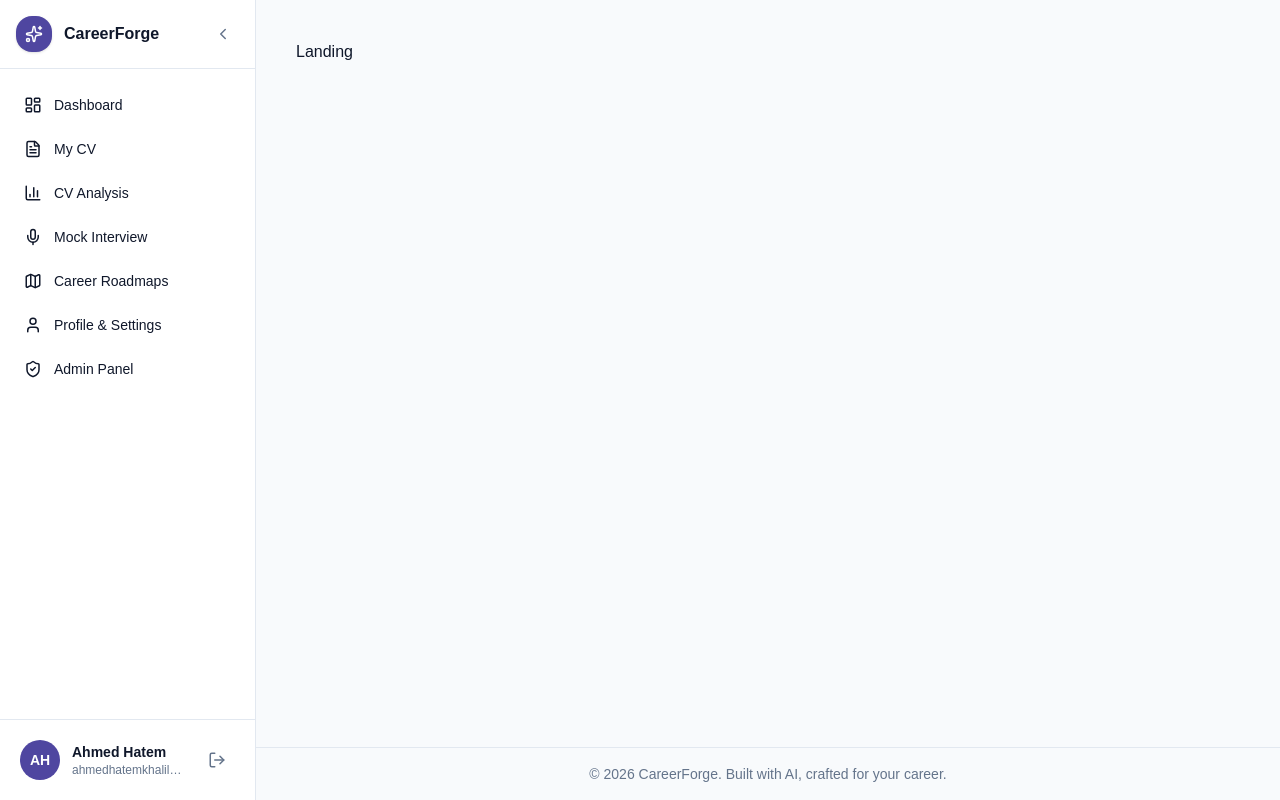
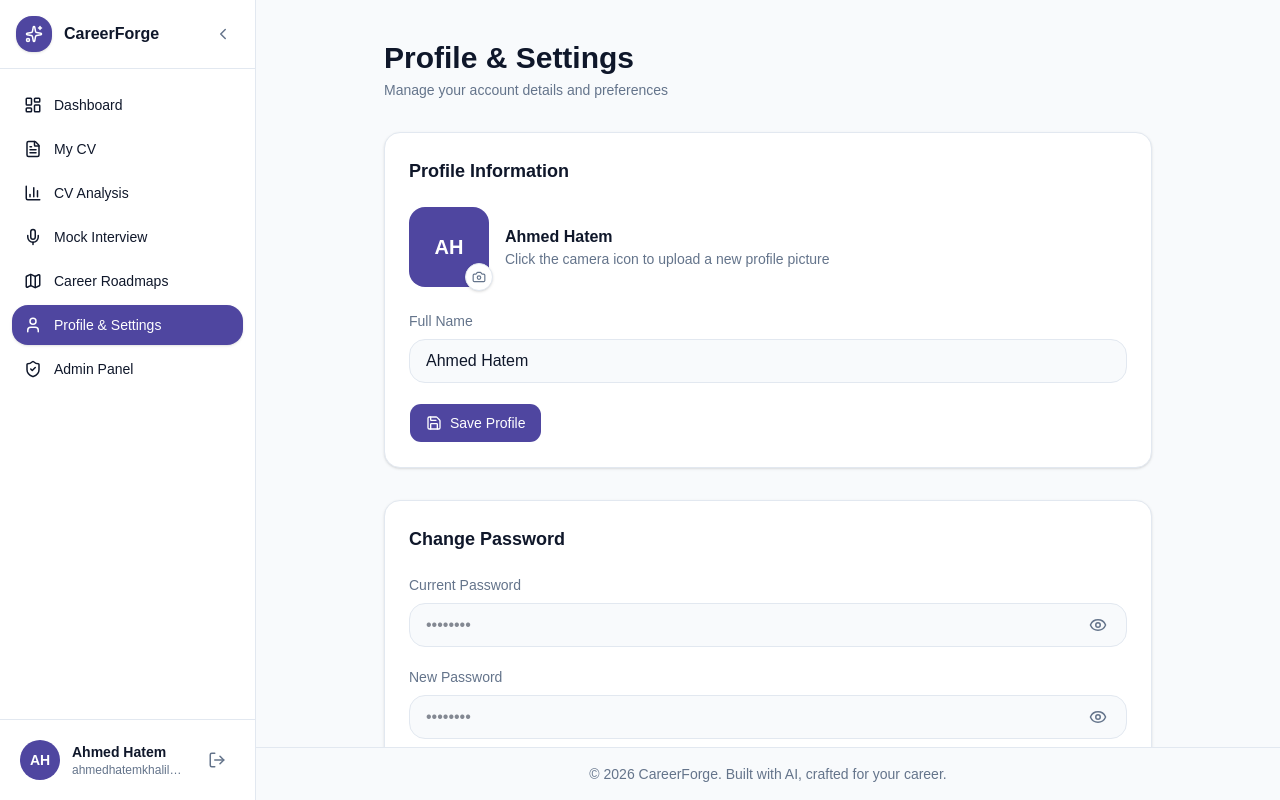
Before and after one commit to ahmedhatemkhalil/CareerForge, a React (Vite) app in the folder frontend/: page /profile in a window 1280 px wide. Before the commit this address led to /. Built offline with nearby package versions, Linux system fonts and the light colour scheme; no server answers.

Commit message:
feat: complete profile page UI, backend integration in progress

```diff
--- a/frontend/src/AppRouter.jsx
+++ b/frontend/src/AppRouter.jsx
@@ -7,6 +7,7 @@ import Analyze from './pages/Analyze/Analyze'
 import Interview from './pages/Interview/Interview'
 import Roadmap from './pages/Roadmap/Roadmap'
 import Dashboard from './pages/Dashboard/Dashboard'
+import Profile from './pages/Profile/Profile'
 import Login from './pages/Login/login'
 import Register from './pages/Register/Register'
 import ForgotPassword from './pages/Login/ForgotPassword'
@@ -32,6 +33,7 @@ const AppRouter = () => {
             <Route path="interview" element={<Interview />} />
             <Route path="roadmap" element={<Roadmap />} />
             <Route path="dashboard" element={<Dashboard />} />
+            <Route path="profile" element={<Profile />} />
           </Route>
           <Route path="*" element={<Navigate to="/" replace />} />
         </Route>
--- a/frontend/src/components/layout/static.js
+++ /dev/null
@@ -1,22 +0,0 @@
-import { LayoutDashboard, FileText, BarChart3, Mic, Map, User, ShieldCheck } from 'lucide-react'
-
-
-
-export const navItems = [
-    { name: 'Dashboard', path: '/dashboard', icon: LayoutDashboard },
-    {
-      name: 'My CV',
-      path: '/cv',
-      icon: FileText,
-    },
-    { name: 'CV Analysis', path: '/analyze', icon: BarChart3 },
-    { name: 'Mock Interview', path: '/interview', icon: Mic },
-    { name: 'Career Roadmaps', path: '/roadmap', icon: Map },
-    { name: 'Profile & Settings', path: '/profile', icon: User },
-    {
-      name: 'Admin Panel',
-      path: '/admin',
-      icon: ShieldCheck,
-      // adminOnly: true,
-    },
-  ]
--- /dev/null
+++ b/frontend/src/pages/Profile/Profile.jsx
@@ -0,0 +1,192 @@
+import { useState } from 'react'
+import { AlertTriangle, Camera, Eye, EyeOff, Save, Sun } from 'lucide-react'
+
+import { Button } from '@/components/ui/button'
+import {
+  Card,
+  CardContent,
+  CardHeader,
+  CardTitle,
+} from '@/components/ui/card'
+
+const inputClassName =
+  'w-full h-11 rounded-xl bg-input-background border border-border px-4 text-foreground outline-none focus:border-brand-primary transition disabled:cursor-not-allowed disabled:opacity-70'
+
+const actionButtonClassName = 'h-10 w-full sm:w-auto'
+
+const Profile = () => {
+  const [showCurrentPassword, setShowCurrentPassword] = useState(false)
+  const [showNewPassword, setShowNewPassword] = useState(false)
+  const [lightMode, setLightMode] = useState(true)
+
+  return (
+    <div className="mx-auto w-full max-w-3xl space-y-6 pb-2 sm:space-y-8 sm:pb-0">
+      <div>
+        <h1 className="text-xl font-bold text-foreground sm:text-2xl lg:text-3xl">
+          Profile & Settings
+        </h1>
+        <p className="mt-1 text-sm text-muted-foreground">
+          Manage your account details and preferences
+        </p>
+      </div>
+
+      <Card>
+        <CardHeader>
+          <CardTitle className="text-base sm:text-lg">Profile Information</CardTitle>
+        </CardHeader>
+
+        <CardContent className="space-y-6">
+          <div className="flex flex-col items-center gap-4 text-center sm:flex-row sm:items-center sm:text-left">
+            <div className="relative shrink-0">
+              <div className="flex h-16 w-16 items-center justify-center rounded-2xl bg-primary text-lg font-semibold text-primary-foreground sm:h-20 sm:w-20 sm:text-xl">
+                AH
+              </div>
+              <div className="absolute -bottom-1 -right-1 flex h-7 w-7 items-center justify-center rounded-full border border-border bg-card text-muted-foreground shadow-sm">
+                <Camera size={14} />
+              </div>
+            </div>
+
+            <div className="min-w-0">
+              <p className="font-semibold text-foreground">Ahmed Hatem</p>
+              <p className="text-sm text-muted-foreground">
+                Click the camera icon to upload a new profile picture
+              </p>
+            </div>
+          </div>
+
+          <div className="space-y-5">
+            <div>
+              <label className="mb-2 block text-sm text-muted-foreground">
+                Full Name
+              </label>
+              <input
+                type="text"
+                defaultValue="Ahmed Hatem"
+                className={inputClassName}
+              />
+            </div>
+
+            <Button type="button" className={`${actionButtonClassName} gap-2 px-4`}>
+              <Save size={16} />
+              Save Profile
+            </Button>
+          </div>
+        </CardContent>
+      </Card>
+
+      <Card>
+        <CardHeader>
+          <CardTitle className="text-base sm:text-lg">Change Password</CardTitle>
+        </CardHeader>
+
+        <CardContent className="space-y-5">
+          <div>
+            <label className="mb-2 block text-sm text-muted-foreground">
+              Current Password
+            </label>
+            <div className="relative">
+              <input
+                type={showCurrentPassword ? 'text' : 'password'}
+                placeholder="••••••••"
+                className={`${inputClassName} pr-12`}
+              />
+              <button
+                type="button"
+                onClick={() => setShowCurrentPassword((prev) => !prev)}
+                className="absolute top-1/2 right-3 -translate-y-1/2 p-1 text-muted-foreground sm:right-4"
+              >
+                {showCurrentPassword ? <EyeOff size={18} /> : <Eye size={18} />}
+              </button>
+            </div>
+          </div>
+
+          <div>
+            <label className="mb-2 block text-sm text-muted-foreground">
+              New Password
+            </label>
+            <div className="relative">
+              <input
+                type={showNewPassword ? 'text' : 'password'}
+                placeholder="••••••••"
+                className={`${inputClassName} pr-12`}
+              />
+              <button
+                type="button"
+                onClick={() => setShowNewPassword((prev) => !prev)}
+                className="absolute top-1/2 right-3 -translate-y-1/2 p-1 text-muted-foreground sm:right-4"
+              >
+                {showNewPassword ? <EyeOff size={18} /> : <Eye size={18} />}
+              </button>
+            </div>
+          </div>
+
+          <Button type="button" className={`${actionButtonClassName} px-4`}>
+            Update Password
+          </Button>
+        </CardContent>
+      </Card>
+
+      <Card>
+        <CardHeader>
+          <CardTitle className="text-base sm:text-lg">Appearance</CardTitle>
+        </CardHeader>
+
+        <CardContent>
+          <div className="flex flex-col gap-4 sm:flex-row sm:items-center sm:justify-between">
+            <div className="flex min-w-0 items-start gap-3 sm:items-center">
+              <Sun size={20} className="mt-0.5 shrink-0 text-status-warning sm:mt-0" />
+              <div className="min-w-0">
+                <p className="font-semibold text-foreground">Light Mode</p>
+                <p className="text-sm text-muted-foreground">
+                  Toggle between light and dark themes
+                </p>
+              </div>
+            </div>
+
+            <button
+              type="button"
+              role="switch"
+              aria-checked={lightMode}
+              onClick={() => setLightMode((prev) => !prev)}
+              className={`relative h-7 w-12 shrink-0 self-end rounded-full transition-colors sm:self-auto ${
+                lightMode ? 'bg-switch-background' : 'bg-primary'
+              }`}
+            >
+              <span
+                className={`absolute top-0.5 left-0.5 h-6 w-6 rounded-full bg-white shadow-sm transition-transform ${
+                  lightMode ? 'translate-x-5' : 'translate-x-0'
+                }`}
+              />
+            </button>
+          </div>
+        </CardContent>
+      </Card>
+
+      <Card className="border-status-error/40">
+        <CardHeader>
+          <CardTitle className="flex items-center gap-2 text-base text-status-error sm:text-lg">
+            <AlertTriangle size={18} className="shrink-0" />
+            Danger Zone
+          </CardTitle>
+        </CardHeader>
+
+        <CardContent className="space-y-4">
+          <p className="text-sm leading-relaxed text-muted-foreground">
+            Permanently delete your account and all associated data. This action
+            cannot be undone and there is no recovery option.
+          </p>
+
+          <Button
+            type="button"
+            variant="destructive"
+            className={`${actionButtonClassName} bg-status-error px-4 text-white hover:bg-status-error/90`}
+          >
+            Delete Account
+          </Button>
+        </CardContent>
+      </Card>
+    </div>
+  )
+}
+
+export default Profile
```
Also changed, not shown: frontend/src/components/layout/Sidebar/index.js (line endings or trailing spaces).
